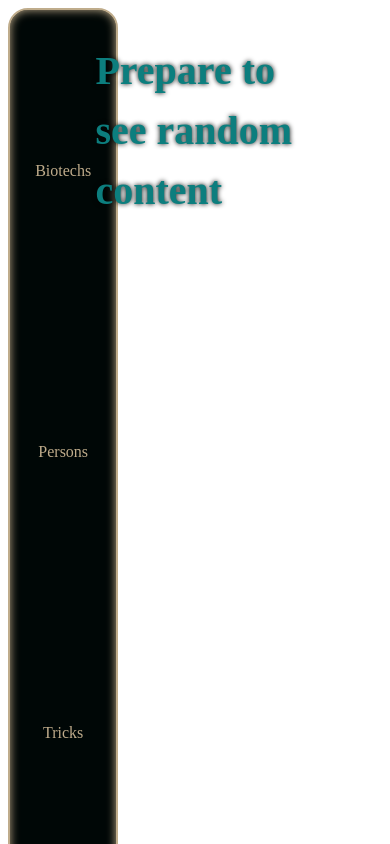
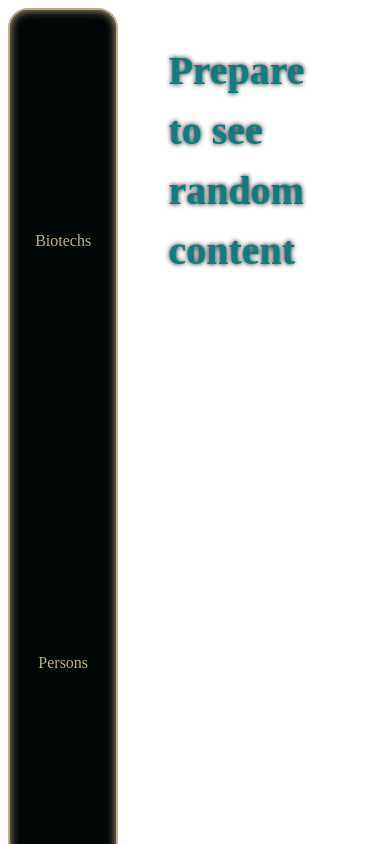
Before and after one commit to EdgardYayo/Vite, a React (Vite) app: page / in a window 390 px wide. Shown: the top 844 px of the page. Built offline with nearby package versions, Linux system fonts and the light colour scheme; a web font is replaced by a local one.

Commit message:
adding styles

```diff
--- a/src/components/Home/Home.module.css
+++ b/src/components/Home/Home.module.css
@@ -4,13 +4,12 @@
 }
 
 .content {
-    display: flex;
-    justify-content: center;
-    align-items: center;
-    gap: 50px;
+    display: grid;
+    grid-template-rows: repeat(auto-fit, minmax(min(5rem, 100%), 1fr));
     margin:auto 50px;
     width: fit-content;
 }
+
 
 .content h1 {
     font-size: 2.5rem;
@@ -22,3 +21,10 @@
     color: var(--bk);
     text-shadow: 0 0 2px var(--cm);
 }
+
+
+@media (max-width: 800px) {
+    .cont > div {
+        grid-template-columns: 1fr auto;
+    }
+}
--- a/src/components/NavBar/NavBar.module.css
+++ b/src/components/NavBar/NavBar.module.css
@@ -4,7 +4,7 @@
     justify-content: space-around;
     align-items: center;
     background:var(--bk);
-    height: 100vh;
+    height: 150vh;
     width: fit-content;
     padding: 20px 5px;
     border-radius: 20px;
```
